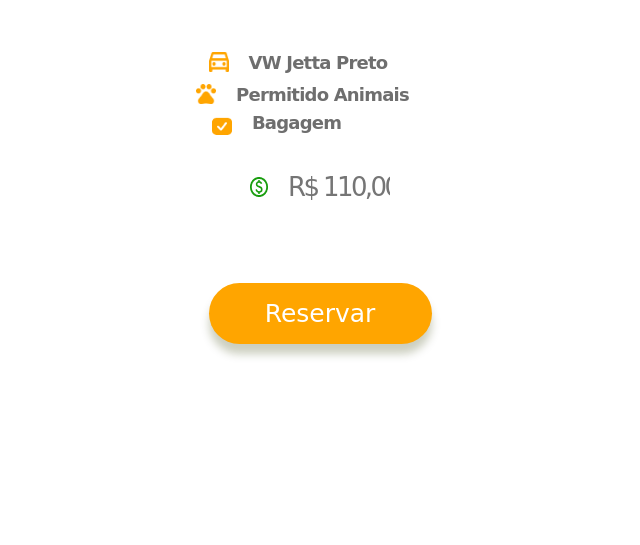
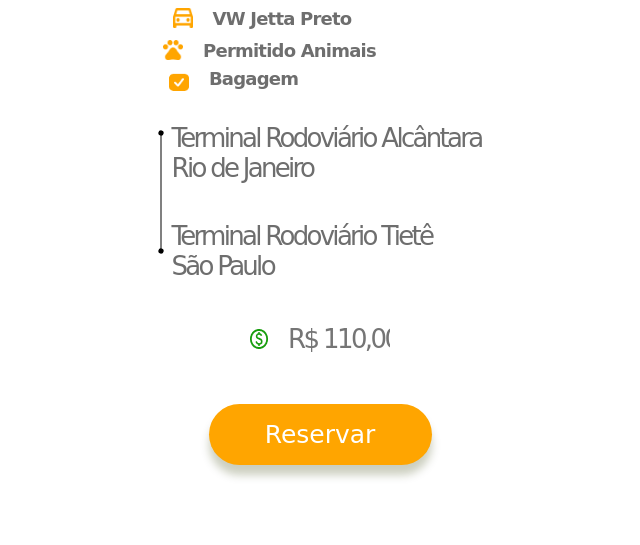
Before and after one commit to Rayane-Araujo/caronas-app, a plain HTML site: page app/pages/info condutor/index.html in a window 1280 px wide. Shown: the part 344-889 px from the top of the page, without its empty margins (320-960 px from the left). Before the commit the page ends 800 px from the top, so only its background shows below. Drawn offline with Linux system fonts and the light colour scheme.

Commit message:
pagina info condut ok

```diff
--- a/app/pages/info condutor/index.css
+++ b/app/pages/info condutor/index.css
@@ -1,4 +1,3 @@
-
 main {
     display: flex;
     flex-direction: column;
@@ -13,82 +12,91 @@ main header {
     color: #FFA500;
     font-size: 30px
 }
-
 h3 {
     letter-spacing: -1.5px;
-
 }
-
-
-.content_valor {
+main div.content_valor {
     display: flex;
     align-items: center;
     gap: 20px;
-
+    margin-top: 43px;
 }
-
-
-.texto_valor {
+main input.texto_valor {
     color: #6e6e6e;
-    font-family: 'Itim',cursive;
+    font-family: 'Itim', cursive;
     font-size: 26px;
     width: 102px;
     border: none;
     font-weight: 400;
     letter-spacing: -2.61px;
-
 }
-
-.nome_condutor {
+main div.nome_condutor {
     display: flex;
     align-items: center;
     gap: 20px;
+    margin-top: 30px;
+    margin-left: -27px;
 }
-
-.texto_nome_condutor {
+main h4.texto_nome_condutor {
     color: #6e6e6e;
-    font-family: 'Itim',cursive;
+    font-family: 'Itim', cursive;
     font-size: 26px;
     width: 175px;
     border: none;
     font-weight: 400;
     letter-spacing: -2.61px;
-
 }
-
-.content_info {
+main div.content_info {
     color: #6e6e6e;
-    font-family: 'Itim',cursive;
+    font-family: 'Itim', cursive;
     font-weight: 700;
     font-size: 18px;
     letter-spacing: -0.79px;
-
-
+    margin-left: -104px;
+    margin-top: 21px;
 }
-
-.car {
+main div.car {
     display: flex;
     gap: 20px;
     justify-content: center;
     margin-top: 14px;
-    margin-left: -44px;
+    margin-left: -12px;
 }
-
-.pet {
-
-        display: flex;
-        gap: 20px;
-        justify-content: center;
-        margin-top: 11px;
-    margin-left: -35px;
-
+main div.pet {
+    display: flex;
+    gap: 20px;
+    justify-content: center;
+    margin-top: 11px;
+    margin-left: 3px;
 }
-
-.bag {
+main div.bag {
     display: flex;
     gap: 20px;
     justify-content: center;
     margin-top: 7px;
-    margin-left: -87px;
+    margin-left: -69px;
 
 }
+main div.line {
+    margin-top: 34px;
+    margin-left: -1px;
+
+}
+main div.localizacao {
+    margin-top: -135px;
+    margin-left: 13px;
+    font-weight: 400;
+    letter-spacing: -2.71px;
+    color: #6e6e6e;
+    font-family: 'Itim', cursive;
+    font-size: 26px;
+}
+main div.localizacao1 {
+    margin-top: 38px;
+    margin-left: 13px;
+    font-weight: 400;
+    letter-spacing: -2.71px;
+    color: #6e6e6e;
+    font-family: 'Itim', cursive;
+    font-size: 26px;
+}
--- a/app/pages/info condutor/index.html
+++ b/app/pages/info condutor/index.html
@@ -13,39 +13,43 @@
         <header><img src="/images/foto_condut.png" alt="Logo do App Caronas" />
             <h3>Informações sobre o condutor</h3>
         </header>
-
-
-
-
-
-
         <div class="nome_condutor">
-            <img src="/images/whats.png" width="15px"/>
-            <img src="/images/verificado.png" width="20px"/>
+            <img src="/images/whats.png" width="15px" />
+            <img src="/images/verificado.png" width="20px" />
             <h4 class="texto_nome_condutor">Luiz Meira Santos</h4>
         </div>
-
-
         <div class="content_info">
             <div class="car">
-                    <img src="/images/car.png" width="20px" height="20px"/>
+                <img src="/images/car.png" width="20px" height="20px" />
                 <div>VW Jetta Preto</div>
             </div>
 
             <div class="pet">
-                    <img src="/images/pet.png" width="20px" height="20px"/>
+                <img src="/images/pet.png" width="20px" height="20px" />
                 <div>Permitido Animais</div>
             </div>
 
             <div class="bag">
-                    <img src="/images/Checkbox.png" width="20px" height="28px"/>
+                <img src="/images/Checkbox.png" width="20px" height="28px" />
                 <div>Bagagem</div>
             </div>
+        </div>
+        <div>
+            <div class="line">
+                <img src="/images/Line 12.png" />
+            </div>
+
+            <div class="localizacao">
+                <div>Terminal Rodoviário Alcântara</div>
+                <div>Rio de Janeiro</div>
 
             </div>
 
-
-
+            <div class="localizacao1">
+                <div>Terminal Rodoviário Tietê</div>
+                <div>São Paulo</div>
+            </div>
+        </div>
         <div class="content_valor">
             <img src="/images/Cifrao.png" />
             <Input class="texto_valor" type="" placeholder="R$ 110,00" />
```
Also changed, not shown: images/Line 12.png (added). Lines whose indentation alone changed are shown as unchanged.
